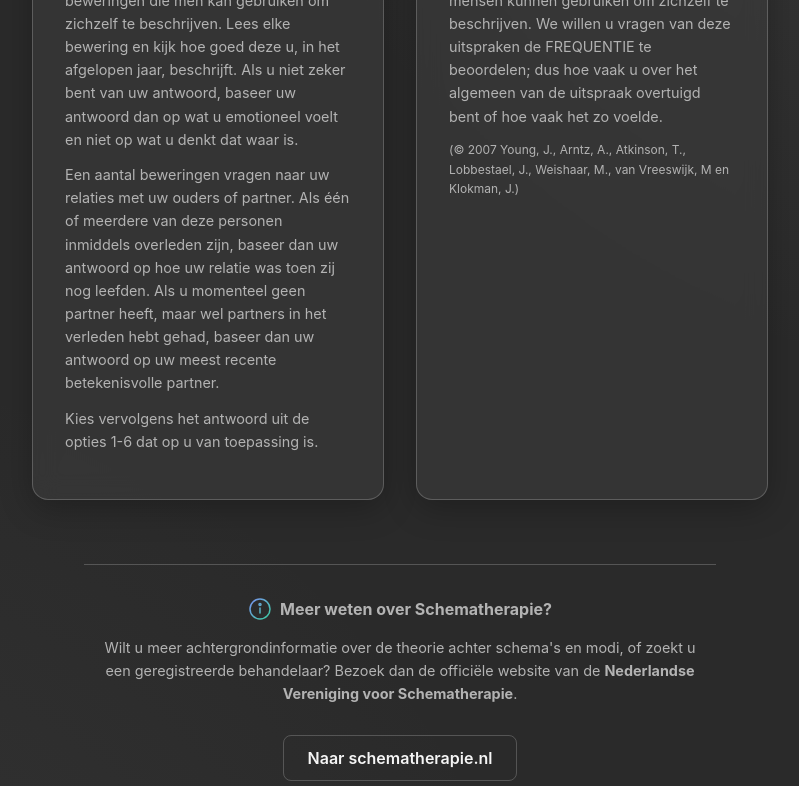
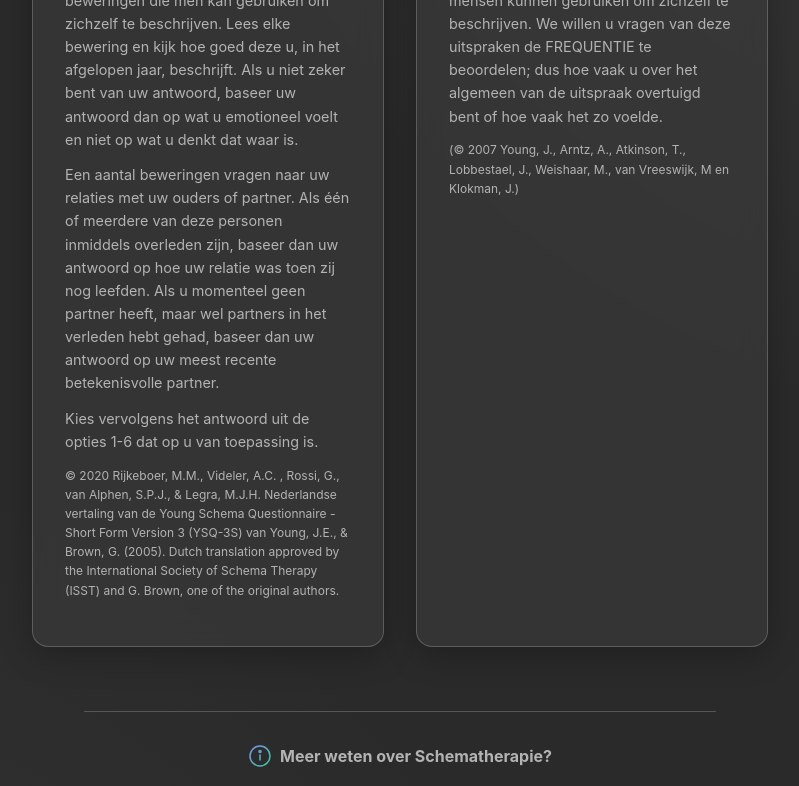
Before and after one commit to radder1972/STA, a React (Vite) app: page / in a window 1280 px wide. Shown: the part 424-1210 px from the top of the page, without its empty margins (240-1039 px from the left). Built offline with nearby package versions, Linux system fonts and the light colour scheme.

Commit message:
Voeg copyright toe aan YSQ testbeschrijving op startpagina

```diff
--- a/src/components/Home.jsx
+++ b/src/components/Home.jsx
@@ -35,7 +35,8 @@ export default function Home({ onStart, completedTests, onViewResults }) {
               <>
                 <span style={{ display: 'block', marginBottom: '0.8rem' }}>In deze vragenlijst volgt een aantal beweringen die men kan gebruiken om zichzelf te beschrijven. Lees elke bewering en kijk hoe goed deze u, in het afgelopen jaar, beschrijft. Als u niet zeker bent van uw antwoord, baseer uw antwoord dan op wat u emotioneel voelt en niet op wat u denkt dat waar is.</span>
                 <span style={{ display: 'block', marginBottom: '0.8rem' }}>Een aantal beweringen vragen naar uw relaties met uw ouders of partner. Als één of meerdere van deze personen inmiddels overleden zijn, baseer dan uw antwoord op hoe uw relatie was toen zij nog leefden. Als u momenteel geen partner heeft, maar wel partners in het verleden hebt gehad, baseer dan uw antwoord op uw meest recente betekenisvolle partner.</span>
-                <span style={{ display: 'block' }}>Kies vervolgens het antwoord uit de opties 1-6 dat op u van toepassing is.</span>
+                <span style={{ display: 'block', marginBottom: '0.8rem' }}>Kies vervolgens het antwoord uit de opties 1-6 dat op u van toepassing is.</span>
+                <span style={{ display: 'block', fontSize: '0.75rem', color: 'var(--text-muted)' }}>© 2020 Rijkeboer, M.M., Videler, A.C. , Rossi, G., van Alphen, S.P.J., & Legra, M.J.H. Nederlandse vertaling van de Young Schema Questionnaire - Short Form Version 3 (YSQ-3S) van Young, J.E., & Brown, G. (2005). Dutch translation approved by the International Society of Schema Therapy (ISST) and G. Brown, one of the original authors.</span>
               </>
             )}
           </p>
```
